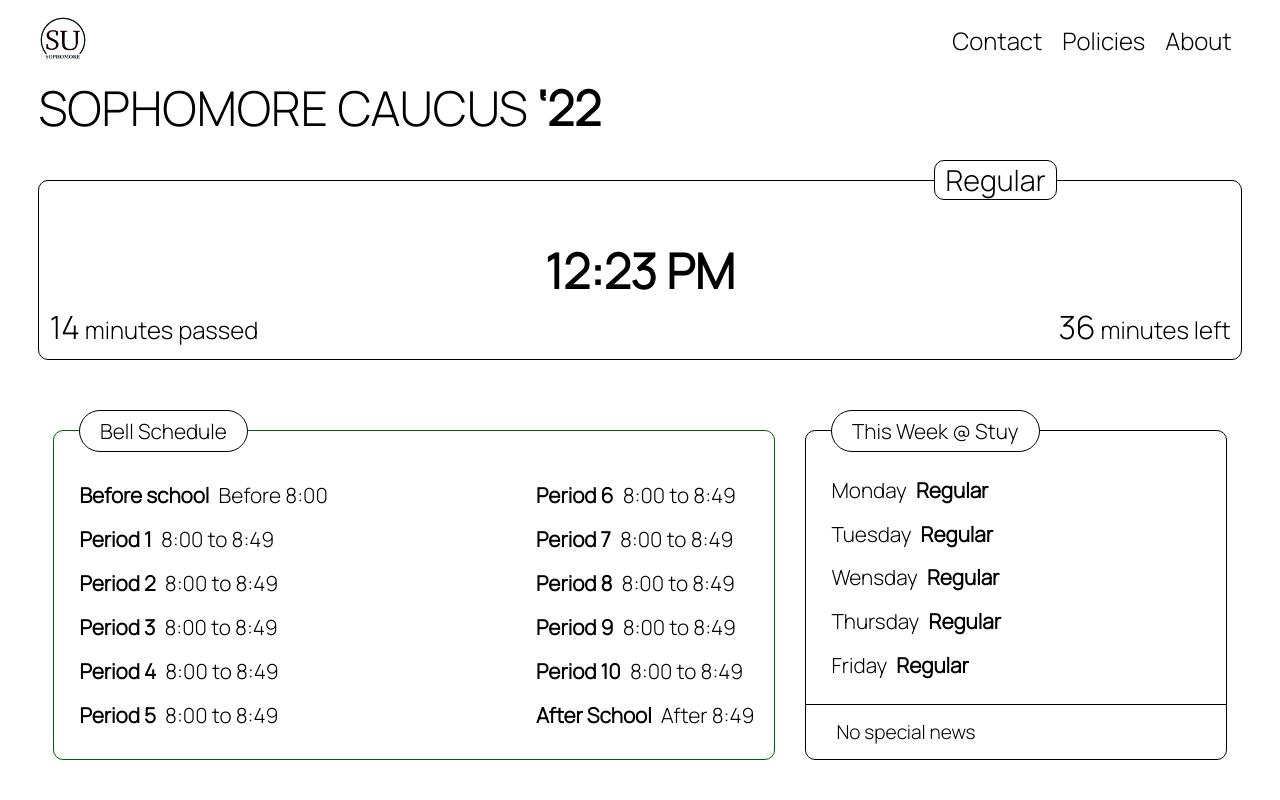
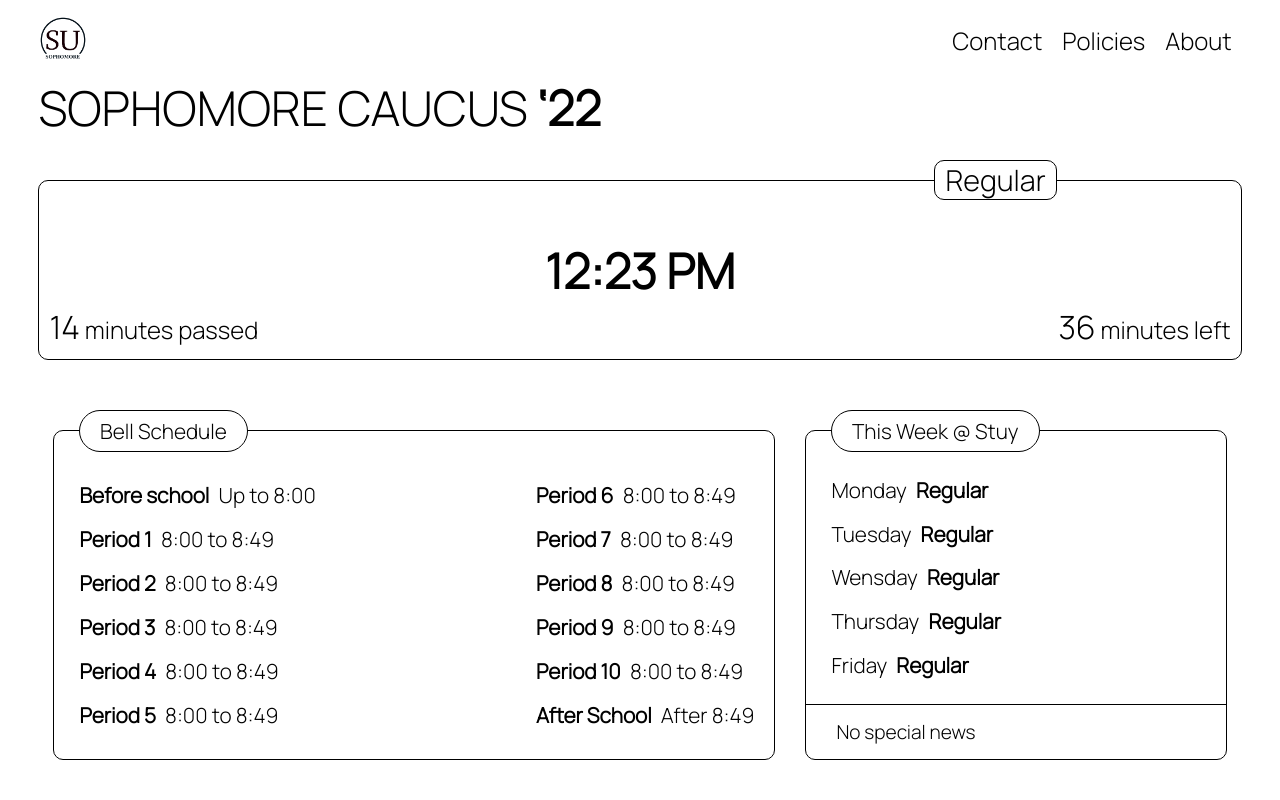
Before and after one commit to leomet07/sophomore.stuysu.org, a Next.js app: page / in a window 1280 px wide. Shown: the top 800 px of the page. Built offline with nearby package versions, Linux system fonts and the light colour scheme.

Commit message:
Fix green outline + text wrapping bug

```diff
--- a/components/BellSchedule.tsx
+++ b/components/BellSchedule.tsx
@@ -13,7 +13,7 @@ const BellSchedule = () => {
 							<span className={styles.highlight}>
 								Before school
 							</span>
-							&nbsp;Before 8:00
+							&nbsp;Up to 8:00
 						</p>
 						<p>
 							<span className={styles.highlight}>Period 1</span>
--- a/styles/BellSchedule.module.css
+++ b/styles/BellSchedule.module.css
@@ -12,7 +12,7 @@
 	padding-top: 50px;
 	padding-bottom: 30px;
 	margin-top: auto;
-	border: 1px solid darkgreen;
+	border: 1px solid black;
 	border-radius: 10px;
 }
 
```
